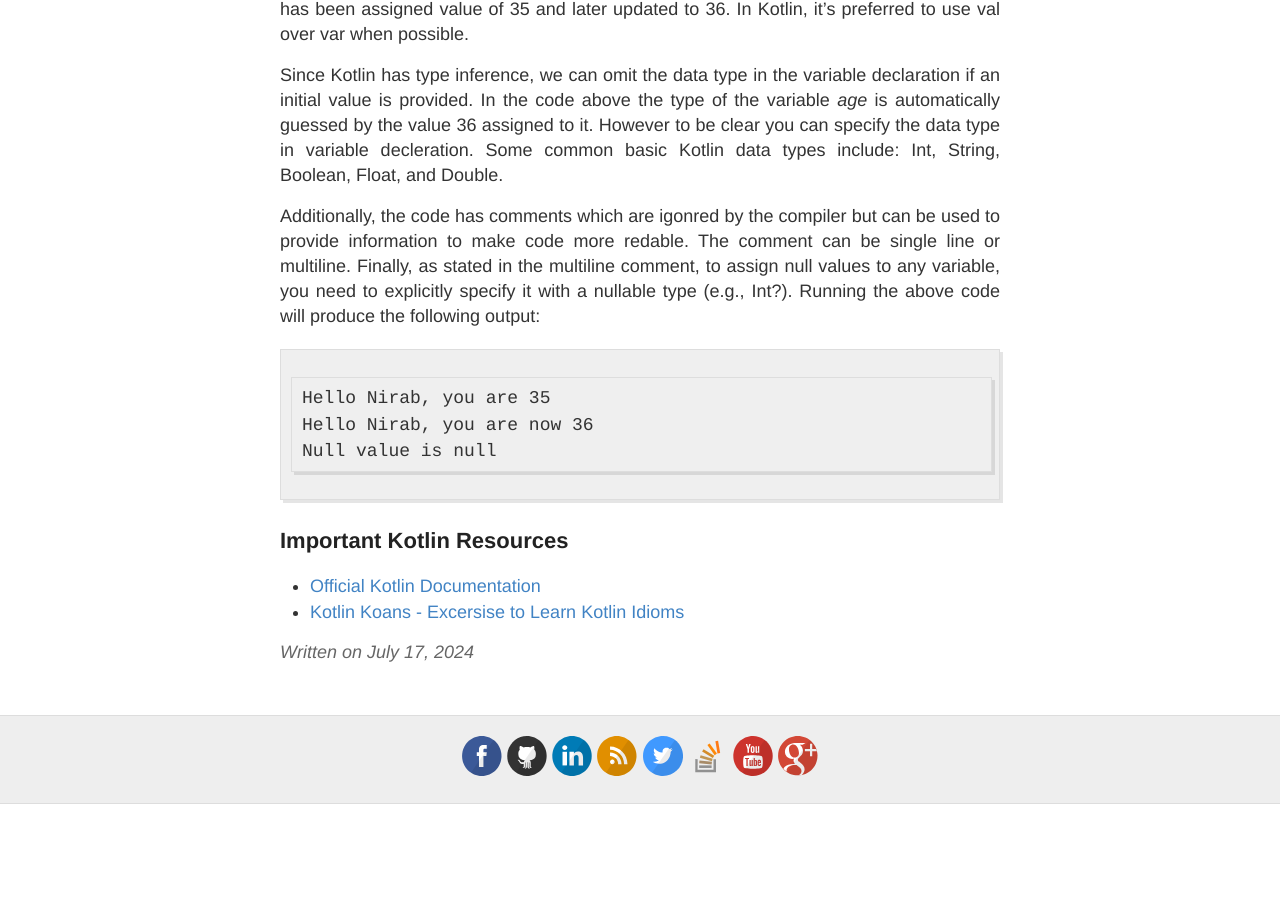
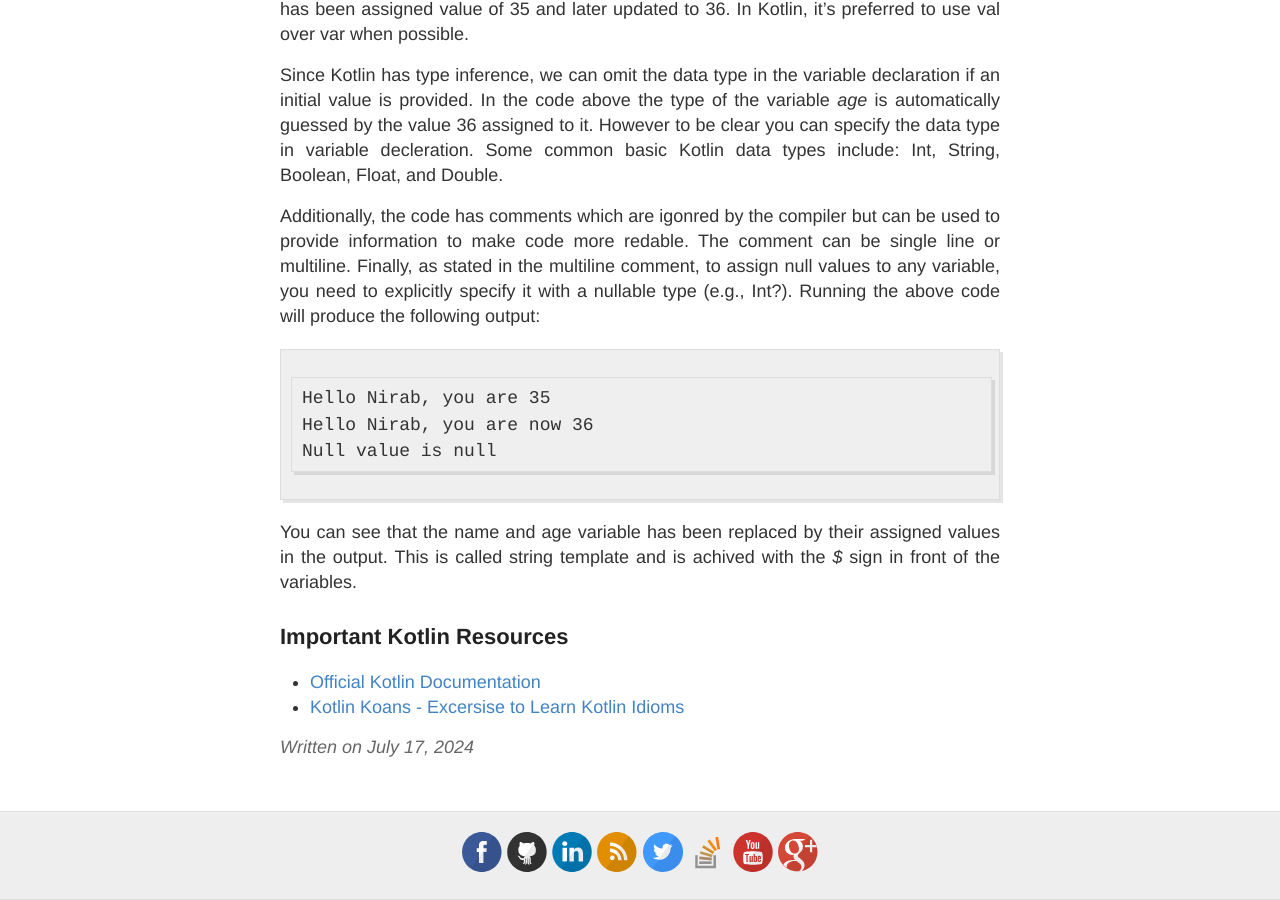
Before and after one commit to nirabpudasaini/nirabpudasaini.github.io, a Jekyll site: the page built from _posts/2024-07-17-basics-of-kotlin-1.md, in a window 1280 px wide and 900 px high, scrolled down 1851 px. Built offline with Jekyll 4.4.1, drawn with Linux system fonts in a browser that asks for light colours; comment, search, counter and statistics services are not loaded; before the commit the page ends 2655 px from its top, so only the background shows below that; some of the changed text lies outside the part shown.

Commit message:
(blog)(s) minor update to kotlin basic 1

````diff
--- a/_posts/2024-07-17-basics-of-kotlin-1.md
+++ b/_posts/2024-07-17-basics-of-kotlin-1.md
@@ -1,6 +1,6 @@
 ---
 layout: post
-title: Learning Kotlin Bacis - Part 1
+title: Learning Kotlin Basics - Part 1 (Variables)
 ---
 
 Kotlin is a programming language developed by JetBrains, and it is now the default language for Android app development. Kotlin's syntax is similar to Java, but it is more concise and includes additional features such as type inference, null safety, and class extension. The easiest and fastest way to get started with Kotlin is by installing the [IntelliJ IDEA IDE](https://www.jetbrains.com/help/idea/installation-guide.html). After installing the IDE, you can start a new Kotlin project and run code directly in the editor or the REPL. You can also try Kotlin online in the [playground](https://play.kotlinlang.org/) on the Kotlin official website. You cannot write and compile Kotlin projects in the playground but it allows a quik way to test out and play with Kotlin code.
@@ -57,6 +57,7 @@
 Hello Nirab, you are now 36
 Null value is null
 ```
+You can see that the name and age variable has been replaced by their assigned values in the output. This is called string template and is achived with the *$* sign in front of the variables.
 
 ## Important Kotlin Resources
 
````
